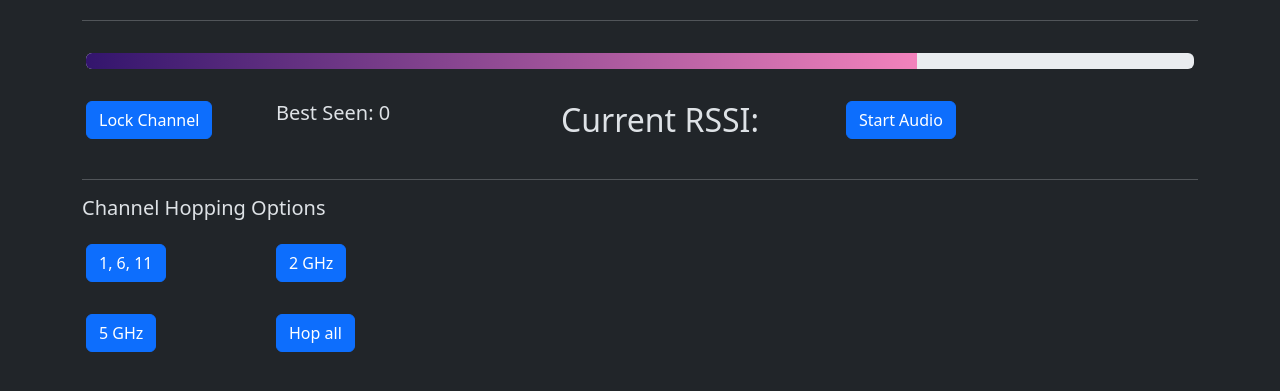
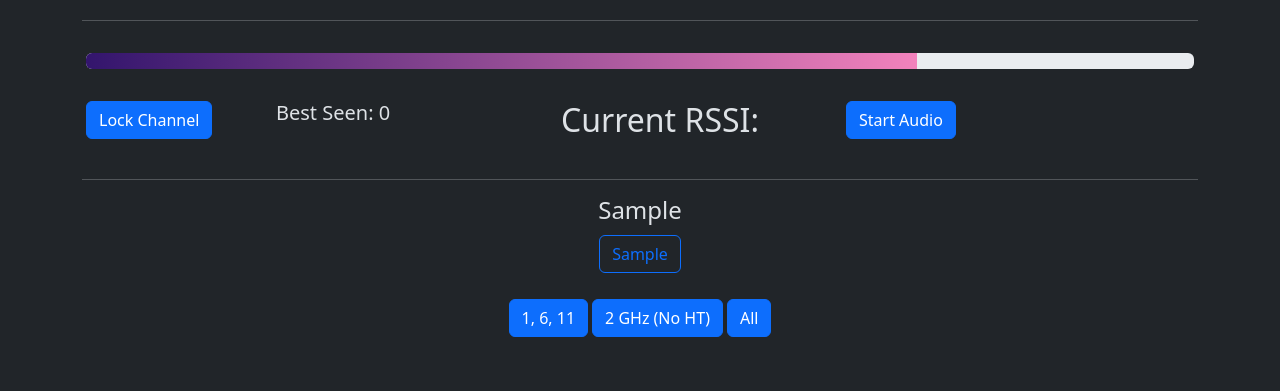
Before and after one commit to GrokkedBandwidth/kismet_web_rssi-bar, a Flask app: page / in a window 1280 px wide. Shown: the part 151-542 px from the top of the page. Run offline with Flask 2, Linux system fonts and the light colour scheme; a database or web service that is not in the repository returns one stand-in record (values such as "Sample title"); data that the repository does not hold is empty; some libraries are stand-ins or nearby versions.

Commit message:
Add channel interface per NIC inserted

```diff
--- a/main.py
+++ b/main.py
@@ -6,13 +6,13 @@ from mac import Mac
 from random import randint
 
 mac = Mac()
-
 app = Flask(__name__)
 Bootstrap(app)
 
 @app.route('/', methods=['POST', 'GET'])
 def home():
-    return render_template('index.html', mac=mac.mac)
+    mac.get_interfaces()
+    return render_template('index.html', mac=mac.mac, channels=mac.interfaces)
 
 @app.route('/mac', methods=['GET', 'POST'])
 def set_mac():
@@ -44,94 +44,29 @@ def df():
             time.sleep(.2)
     return Response(generate(), mimetype='text/event-stream')
 
-# @app.route('/lock_channel', methods=['GET'])
-# def lock_channel():
-#     interface_list = []
-#     results = requests.post(
-#         url=f"http://{USERNAME}:{PASSWORD}@{IP}:2501/datasource/all_sources.json",
-#         json=source_params).json()
-#     for item in results:
-#         interface_list.append(item['kismet.datasource.uuid'])
-#     for item in interface_list:
-#         requests.post(
-#             url=f"http://{USERNAME}:{PASSWORD}@{IP}:2501/datasource/by-uuid/{item}/set_channel.cmd",
-#             json={'channel': current_channel})
-#     return f"Channel locked to {current_channel}"
+@app.route('/<string:uuid>/<string:channel>', methods=['GET'])
+def lock_channel(uuid, channel):
+    uuid = json.loads(uuid)['uuid']
+    channel = json.loads(channel)['channel']
+    mac.lock_channel(uuid, channel)
+    return f"New channel set for {uuid}"
 
-# @app.route('/one_six_eleven', methods=['GET'])
-# def one_six_eleven():
-#     hop_params = {
-#         'channels': ['1', '6', '11'],
-#         'hoprate': 5
-#     }
-#     interface_list = []
-#     results = requests.post(
-#         url=f"http://{USERNAME}:{PASSWORD}@{IP}:2501/datasource/all_sources.json",
-#         json=source_params).json()
-#     for item in results:
-#         interface_list.append(item['kismet.datasource.uuid'])
-#     for item in interface_list:
-#         lock = requests.post(
-#             url=f"http://{USERNAME}:{PASSWORD}@{IP}:2501/datasource/by-uuid/{item}/set_channel.cmd",
-#             json=hop_params, )
-#     return f"Hopping 1,6,11"
-#
-# @app.route('/two_GHz', methods=['GET'])
-# def two_GHz():
-#     hop_params = {
-#         'channels': ['1', '2', '3', '4', '5', '6', '7', '8', '9', '10', '11', '12', '13', '14'],
-#         'hoprate': 5
-#     }
-#     interface_list = []
-#     results = requests.post(
-#         url=f"http://{USERNAME}:{PASSWORD}@{IP}:2501/datasource/all_sources.json",
-#         json=source_params).json()
-#     for item in results:
-#         interface_list.append(item['kismet.datasource.uuid'])
-#     for item in interface_list:
-#         lock = requests.post(
-#             url=f"http://{USERNAME}:{PASSWORD}@{IP}:2501/datasource/by-uuid/{item}/set_channel.cmd",
-#             json=hop_params, )
-#     return f"Hopping 2GHz"
-#
-# @app.route('/five_GHz', methods=['GET'])
-# def five_GHz():
-#     hop_params = {
-#         'channels': ['36', '40', '44', '48', '52', '56', '60', '64', '100', '104', '108', '112', '116', '120', '124',
-#                      '128', '132', '136', '140', '144', '149', '153', '157', '161', '165'],
-#         'hoprate': 5
-#     }
-#     interface_list = []
-#     results = requests.post(
-#         url=f"http://{USERNAME}:{PASSWORD}@{IP}:2501/datasource/all_sources.json",
-#         json=source_params).json()
-#     for item in results:
-#         interface_list.append(item['kismet.datasource.uuid'])
-#     for item in interface_list:
-#         lock = requests.post(
-#             url=f"http://{USERNAME}:{PASSWORD}@{IP}:2501/datasource/by-uuid/{item}/set_channel.cmd",
-#             json=hop_params, )
-#     return f"Hopping 5GHz"
-#
-# @app.route('/hop_all', methods=['GET'])
-# def hop_all():
-#     hop_params = {
-#         'channels': ['1', '2', '3', '4', '5', '6', '7', '8', '9', '10', '11', '12', '13', '14',
-#                      '36', '40', '44', '48', '52', '56', '60', '64', '100', '104', '108', '112',
-#                      '116', '120', '124', '128', '132', '136', '140', '144', '149', '153', '157', '161', '165'],
-#         'hoprate': 5
-#     }
-#     interface_list = []
-#     results = requests.post(
-#         url=f"http://{USERNAME}:{PASSWORD}@{IP}:2501/datasource/all_sources.json",
-#         json=source_params).json()
-#     for item in results:
-#         interface_list.append(item['kismet.datasource.uuid'])
-#     for item in interface_list:
-#         lock = requests.post(
-#             url=f"http://{USERNAME}:{PASSWORD}@{IP}:2501/datasource/by-uuid/{item}/set_channel.cmd",
-#             json=hop_params, )
-#     return f"Hopping all possible channels"
+@app.route('/hop/<string:uuid>/<string:option>', methods=['GET'])
+def survey_channels(uuid, option):
+    uuid = json.loads(uuid)['uuid']
+    option = json.loads(option)['option']
+    match option:
+        case "one":
+            mac.survey_channels(uuid=uuid, span=mac.one_six_eleven_params)
+        case "two":
+            mac.survey_channels(uuid=uuid, span=mac.two_full_params)
+        case "three":
+            mac.survey_channels(uuid=uuid, span=mac.five_full_params)
+        case "four":
+            mac.survey_channels(uuid=uuid, span="all")
+        case _:
+            pass
+    return f"New channels set for {uuid}"
 
 @app.route('/test', methods=['POST', 'GET'])
 def test():
@@ -146,5 +81,6 @@ def test():
             time.sleep(.2)
     return Response(generate(), mimetype='text/event-stream')
 
+
 if __name__ == "__main__":
     app.run(host='0.0.0.0', port=5001)
--- a/static/css/clean.css
+++ b/static/css/clean.css
@@ -16,3 +16,27 @@ hr {
 .progress-bar {
     background: -webkit-linear-gradient(left, #33156d 0%, #f282bc 100%);
 }
+.interface-container {
+    display: flex;
+    flex-direction: column;
+    justify-content: center;
+    align-items: center;
+}
+.pre-select-options {
+    display: flex;
+    justify-content: space-between;
+    margin: 2%;
+}
+.selection-container {
+    display: flex;
+    flex-wrap: wrap;
+    justify-content: center;
+
+}
+.channel {
+    margin: 2px;
+}
+
+.pre-select {
+    margin: 2px;
+}
--- a/static/js/index.js
+++ b/static/js/index.js
@@ -46,31 +46,126 @@ function dfFunction() {
     }
 }
 
-
-$('a#lock_channel').on('click', function(e) {
+$('a.channel').on('click', function(e) {
     e.preventDefault();
-    $.getJSON('/lock_channel');
+    var channel = e.currentTarget.textContent;
+    var uuid = e.currentTarget.parentNode.classList[0];
+    var xhr = new XMLHttpRequest();
+    var url = encodeURIComponent(JSON.stringify({"uuid": uuid})) + "/" + encodeURIComponent(JSON.stringify({"channel": channel}));
+    xhr.open("GET", url, true);
+    xhr.setRequestHeader("Content-Type", "application/json");
+    xhr.onreadystatechange = function () {
+    if (xhr.readyState === 4 && xhr.status === 200) {
+        var buttons = e.currentTarget.parentNode.children;
+        for (var i = 0; i < buttons.length; i++) {
+            buttons[i].classList.remove("btn-primary");
+            buttons[i].classList.add("btn-outline-primary");
+        }
+        e.currentTarget.classList.add("btn-primary");
+        e.currentTarget.classList.remove("btn-outline-primary");
+    }
+};
+xhr.send();
 });
 
-$('a#oneSixEleven').on('click', function(e) {
+$('a.one').on('click', function(e) {
     e.preventDefault();
-    $.getJSON('/one_six_eleven');
+    var uuid = e.currentTarget.parentNode.classList[1];
+    var xhr = new XMLHttpRequest();
+    var url = "hop/" + encodeURIComponent(JSON.stringify({"uuid": uuid})) + "/" + encodeURIComponent(JSON.stringify({"option": "one"}));
+    xhr.open("GET", url, true);
+    xhr.setRequestHeader("Content-Type", "application/json");
+    xhr.onreadystatechange = function () {
+    if (xhr.readyState === 4 && xhr.status === 200) {
+        var buttons = $('div.' + uuid)[0].children;
+        for (var i = 0; i < buttons.length; i++) {
+            if (buttons[i].textContent === "1" || buttons[i].textContent === "6" || buttons[i].textContent === "11") {
+                buttons[i].classList.add("btn-primary");
+                buttons[i].classList.remove("btn-outline-primary");
+            } else {
+                buttons[i].classList.remove("btn-primary");
+                buttons[i].classList.add("btn-outline-primary");
+            }
+        }
+    }
+};
+xhr.send();
 });
 
-
-$('a#twoGHz').on('click', function(e) {
+$('a.two').on('click', function(e) {
     e.preventDefault();
-    $.getJSON('/two_GHz');
+    var uuid = e.currentTarget.parentNode.classList[1];
+    console.log(uuid);
+    var xhr = new XMLHttpRequest();
+    var url = "hop/" + encodeURIComponent(JSON.stringify({"uuid": uuid})) + "/" + encodeURIComponent(JSON.stringify({"option": "two"}));
+    console.log(url);
+    xhr.open("GET", url, true);
+    xhr.setRequestHeader("Content-Type", "application/json");
+    xhr.onreadystatechange = function () {
+    if (xhr.readyState === 4 && xhr.status === 200) {
+        var buttons = $('div.' + uuid)[0].children;
+        var stop = false;
+        for (var i = 0; i < buttons.length; i++) {
+            if (stop === false && buttons[i].textContent.length < 4) {
+                buttons[i].classList.remove("btn-outline-primary");
+                buttons[i].classList.add("btn-primary");
+            } else {
+                buttons[i].classList.remove("btn-primary");
+                buttons[i].classList.add("btn-outline-primary");
+            }
+            console.log(stop);
+            if (buttons[i].textContent === "14") {
+                stop = true;
+            }
+        }
+    }
+};
+xhr.send();
 });
 
-
-$('a#fiveGHz').on('click', function(e) {
+$('a.three').on('click', function(e) {
     e.preventDefault();
-    $.getJSON('/five_GHz');
+    var uuid = e.currentTarget.parentNode.classList[1];
+    var xhr = new XMLHttpRequest();
+    var url = "hop/" + encodeURIComponent(JSON.stringify({"uuid": uuid})) + "/" + encodeURIComponent(JSON.stringify({"option": "three"}));
+    xhr.open("GET", url, true);
+    xhr.setRequestHeader("Content-Type", "application/json");
+    xhr.onreadystatechange = function () {
+    if (xhr.readyState === 4 && xhr.status === 200) {
+        var buttons = $('div.' + uuid)[0].children;
+        console.log(buttons);
+        var stop = true;
+        for (var i = 0; i < buttons.length; i++) {
+            if (stop === false && buttons[i].textContent.length < 4) {
+                buttons[i].classList.remove("btn-outline-primary");
+                buttons[i].classList.add("btn-primary");
+            } else {
+                buttons[i].classList.remove("btn-primary");
+                buttons[i].classList.add("btn-outline-primary");
+            }
+            if (buttons[i].textContent === "14") {
+                stop = false;
+            }
+        }
+    }
+};
+xhr.send();
 });
-
-
-$('a#hopAll').on('click', function(e) {
+$('a.four').on('click', function(e) {
     e.preventDefault();
-    $.getJSON('/hop_all');
+    var uuid = e.currentTarget.parentNode.classList[1];
+    var xhr = new XMLHttpRequest();
+    var url = "hop/" + encodeURIComponent(JSON.stringify({"uuid": uuid})) + "/" + encodeURIComponent(JSON.stringify({"option": "four"}));
+    xhr.open("GET", url, true);
+    xhr.setRequestHeader("Content-Type", "application/json");
+    xhr.onreadystatechange = function () {
+    if (xhr.readyState === 4 && xhr.status === 200) {
+        var buttons = $('div.' + uuid)[0].children;
+        for (var i = 0; i < buttons.length; i++) {
+            buttons[i].classList.remove("btn-outline-primary");
+            buttons[i].classList.add("btn-primary");
+        }
+    }
+};
+xhr.send();
 });
--- a/templates/index.html
+++ b/templates/index.html
@@ -47,25 +47,31 @@
             </div>
         </div>
         <hr>
-        <div class="row">
-            <h5>Channel Hopping Options</h5>
-        </div>
-        <div class="row">
-            <div class="col-lg-2 col-md-2 col-sm-2 ui">
-                <a class="btn btn-primary" id="oneSixEleven">1, 6, 11</a>
-            </div>
-            <div class="col-lg-2 col-md-2 col-sm-2 ui">
-                <a class="btn btn-primary" id="twoGHz">2 GHz</a>
-            </div>
-        </div>
-        <div class="row">
-            <div class="col-lg-2 col-md-2 col-sm-2 ui">
-                <a class="btn btn-primary" id="fiveGHz">5 GHz</a>
-            </div>
-            <div class="col-lg-2 col-md-2 col-sm-2 ui">
-                <a class="btn btn-primary" id="hopAll">Hop all</a>
-            </div>
-
+         <div class="interface-container">
+            {% for item in channels %}
+                <h4>{{item['kismet.datasource.interface']}}</h4>
+                <div class="selection-container">
+                    <div class="{{item['kismet.datasource.uuid']}}">
+                        {% for num in item['kismet.datasource.channels'] %}
+                            {% if num in item['kismet.datasource.hop_channels'] and item['kismet.datasource.hopping'] == 1 %}
+                                <a class="btn btn-primary channel" href="{{ url_for('lock_channel', uuid=item['kismet.datasource.uuid'], channel=num)}}">{{num}}</a>
+                            {% elif item['kismet.datasource.hopping'] == 0 and item['kismet.datasource.channel'] == num %}
+                                <a class="btn btn-primary channel" href="{{ url_for('lock_channel', uuid=item['kismet.datasource.uuid'], channel=num)}}">{{num}}</a>
+                            {% else %}
+                                <a class="btn btn-outline-primary channel" href="{{ url_for('lock_channel', uuid=item['kismet.datasource.uuid'], channel=num)}}">{{num}}</a>
+                            {% endif %}
+                        {% endfor %}
+                    </div>
+                </div>
+                <div class="pre-select-options {{item['kismet.datasource.uuid']}}">
+                    <a class="btn btn-primary pre-select one" href="{{ url_for('survey_channels', uuid=item['kismet.datasource.uuid'], option='one')}}">1, 6, 11</a>
+                    <a class="btn btn-primary pre-select two" href="{{ url_for('survey_channels', uuid=item['kismet.datasource.uuid'], option='two')}}">2 GHz (No HT)</a>
+                    {% if '36' in item['kismet.datasource.channels'] %}
+                        <a class="btn btn-primary pre-select three" href="{{ url_for('survey_channels', uuid=item['kismet.datasource.uuid'], option='three')}}">5 GHz (No HT)</a>
+                    {% endif %}
+                    <a class="btn btn-primary pre-select four" href="{{ url_for('survey_channels', uuid=item['kismet.datasource.uuid'], option='four')}}">All</a>
+                </div>
+            {% endfor %}
         </div>
     </div>
     <script src="{{ url_for('static', filename='js/bootstrap.bundle.min.js') }}" charset="utf-8"></script>
```
Also changed, not shown: mac.py (+49 -1 lines).
